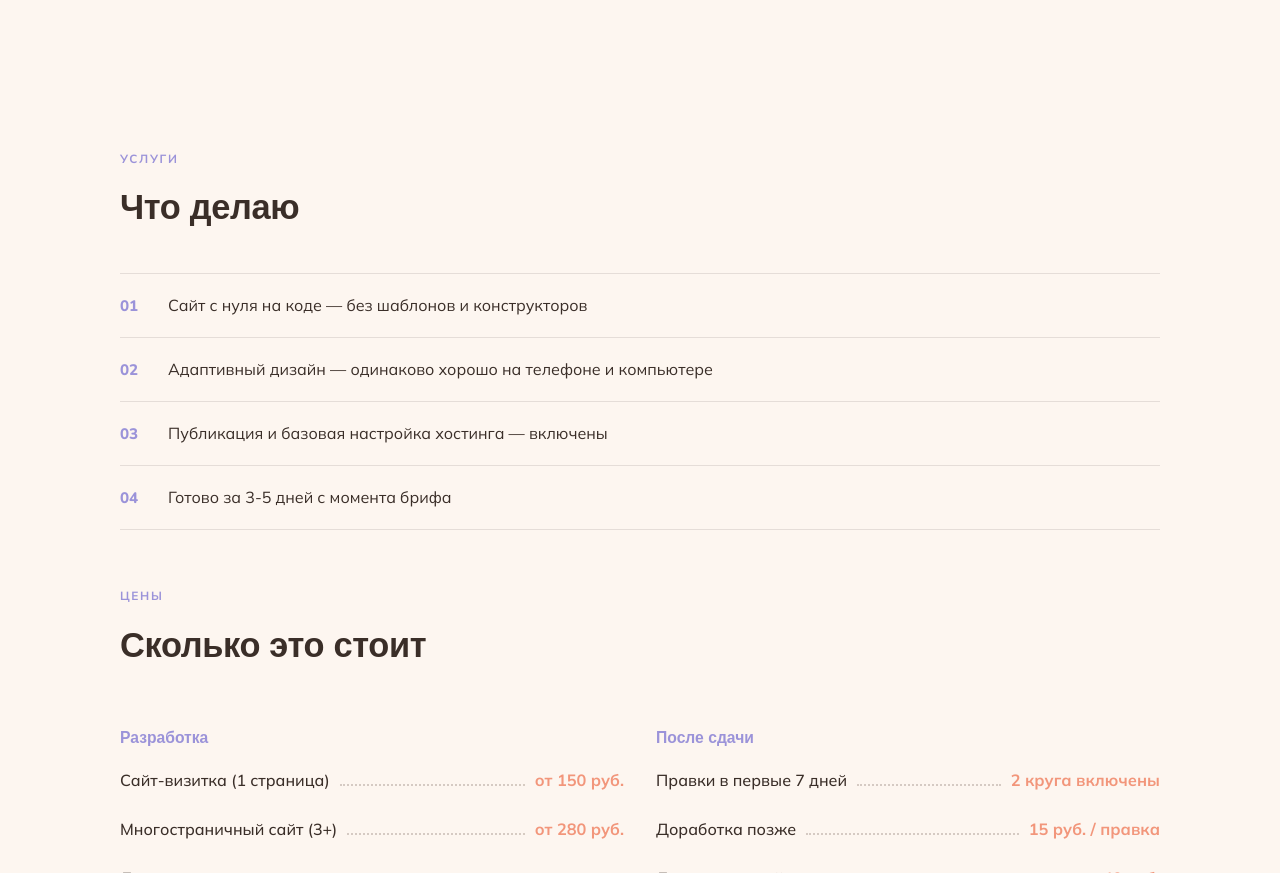
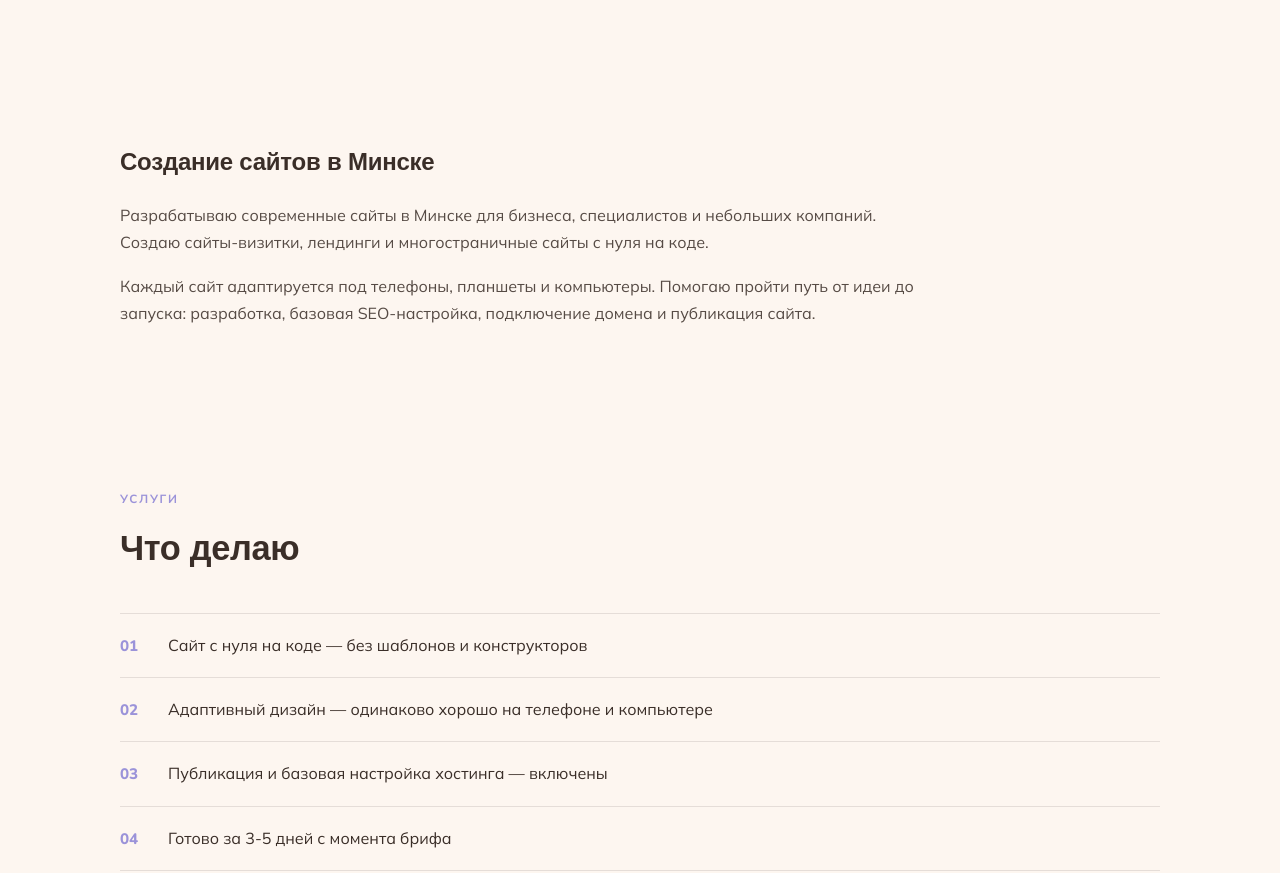
Before and after one commit to l4236/-, a plain HTML site: page index.html in a window 1280 px wide. Shown: the part 836-1709 px from the top of the page. Drawn offline with nearby package versions, Linux system fonts and the light colour scheme.

Commit message:
Update index.html

```diff
--- a/index.html
+++ b/index.html
@@ -123,7 +123,20 @@
     .btn-row { flex-direction: column; align-items: stretch; }
     .btn-row .btn { justify-content: center; }
   }
-</style>
+.seo-text {
+  padding: 70px 0;
+}
+
+.seo-text h2 {
+  margin-bottom: 20px;
+}
+
+.seo-text p {
+  max-width: 800px;
+  margin: 0 0 16px;
+  line-height: 1.7;
+  opacity: 0.85;
+}</style>
 </head>
 <body>
 
@@ -192,8 +205,24 @@
     </div>
   </section>
 
+ <section class="seo-text">
+  <div class="wrap">
+    <h2>Создание сайтов в Минске</h2>
+    <p>
+      Разрабатываю современные сайты в Минске для бизнеса, специалистов
+      и небольших компаний. Создаю сайты-визитки, лендинги и
+      многостраничные сайты с нуля на коде.
+    </p>
+    <p>
+      Каждый сайт адаптируется под телефоны, планшеты и компьютеры.
+      Помогаю пройти путь от идеи до запуска: разработка,
+      базовая SEO-настройка, подключение домена и публикация сайта.
+    </p>
+  </div>
+</section>
   <section id="services">
     <div class="wrap">
+
       <div class="section-head reveal">
         <span class="eyebrow">Услуги</span>
         <h2>Что делаю</h2>
```
